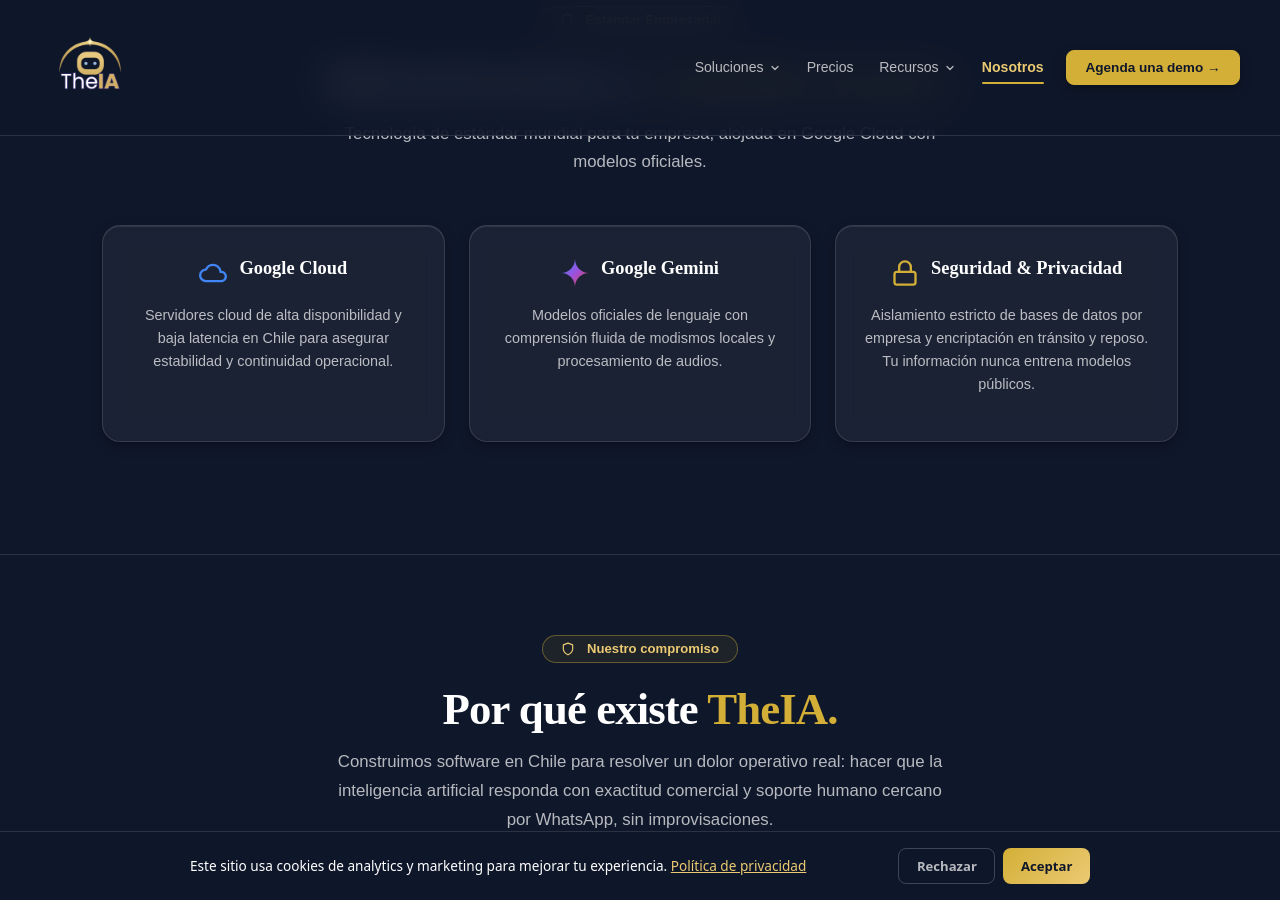
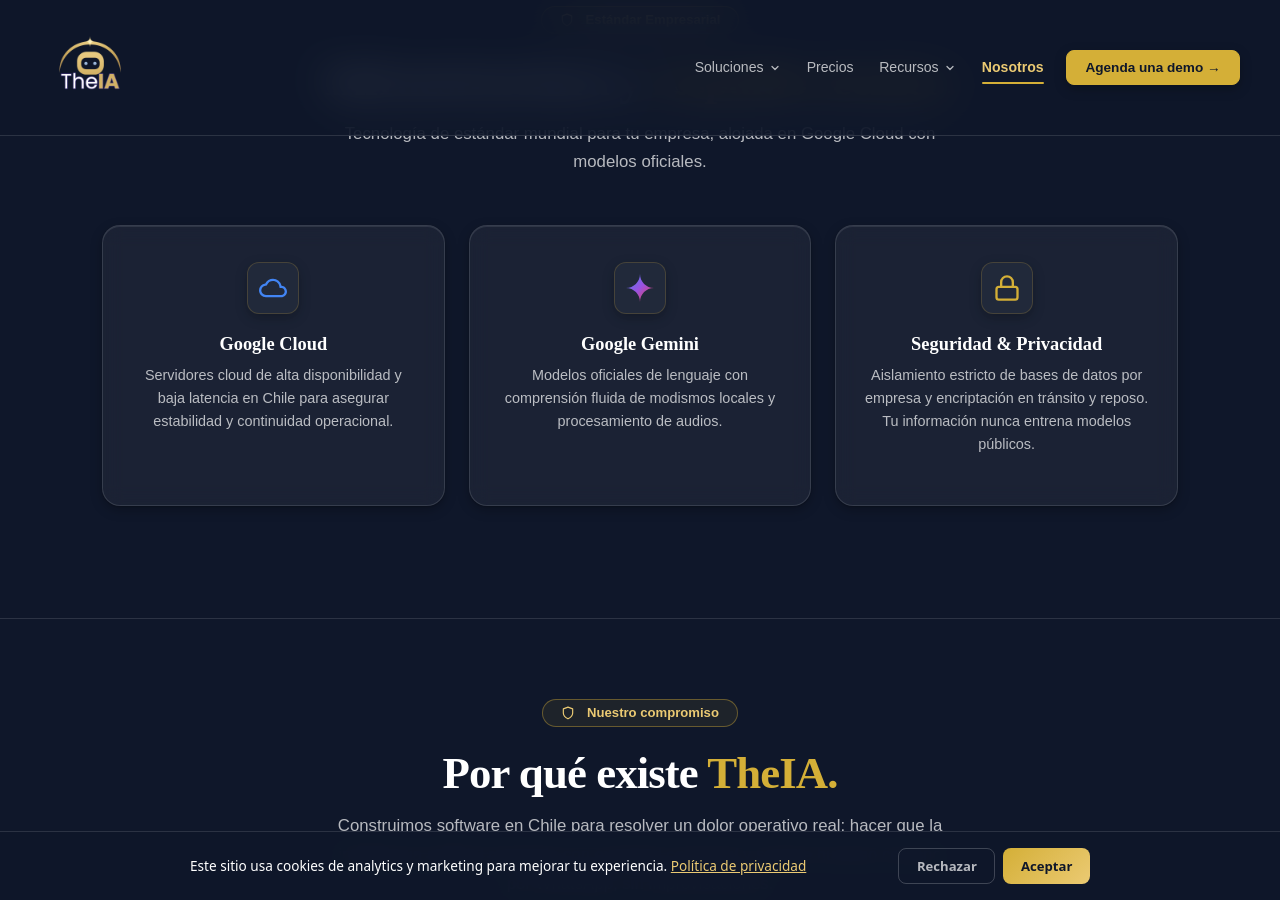
Before and after one commit to rodmera/theia-landing, a Jekyll site: the page nosotros.html, which Jekyll copies as it is, in a window 1280 px wide and 900 px high, scrolled down 1177 px. Built offline with Jekyll 4.4.1, drawn with Linux system fonts in a browser that asks for light colours; a script that is not in the unit is left out.

Commit message:
fix(nosotros): alinear verticalmente icono, titulo y texto en cards de respaldo e incorporar regla en linter UX

```diff
--- a/nosotros.html
+++ b/nosotros.html
@@ -687,20 +687,23 @@
       </div>
 
       <div class="respaldo-grid reveal" style="display: grid; grid-template-columns: repeat(auto-fit, minmax(280px, 1fr)); gap: 1.5rem; margin-bottom: 2rem;">
-        <div class="glass-card theia-card" style="background:var(--glass); border:1px solid var(--glass-border); border-radius:18px; padding:2rem 1.75rem; backdrop-filter:blur(10px);">
-          <div class="theia-card__visual" style="display:flex; align-items:center; gap:0.75rem; margin-bottom:1rem;">
+        <div class="glass-card theia-card" style="background:var(--glass); border:1px solid var(--glass-border); border-radius:18px; padding:2.25rem 1.75rem; backdrop-filter:blur(10px); text-align:center; display:flex; flex-direction:column; align-items:center;">
+          <div class="theia-card__visual" style="margin-bottom:1.25rem; display:flex; justify-content:center; align-items:center;">
+            <div class="piece-icon-wrap">
               <svg xmlns="http://www.w3.org/2000/svg" width="28" height="28" viewBox="0 0 24 24">
                 <path fill="#4285F4" d="M19.35 10.04A7.49 7.49 0 0 0 12 4C9.11 4 6.6 5.64 5.35 8.04A5.994 5.994 0 0 0 0 14c0 3.31 2.69 6 6 6h13c2.76 0 5-2.24 5-5 0-2.64-2.14-4.78-4.65-4.96zM19 18H6c-2.21 0-4-1.79-4-4 0-2.05 1.53-3.76 3.56-3.97l1.07-.11.5-.95A5.48 5.48 0 0 1 12 6c2.62 0 4.88 1.86 5.39 4.43l.3 1.5 1.53.11c1.56.1 2.78 1.41 2.78 2.96 0 1.65-1.35 3-3 3z"/>
               </svg>
-            <h3 style="color:var(--text); font-family:'Merriweather',serif; font-size:1.15rem; font-weight:700; margin:0;">Google Cloud</h3>
             </div>
-          <div class="theia-card__content">
-            <p style="color:var(--text-sub); font-size:0.9rem; line-height:1.6; margin:0;">Servidores cloud de alta disponibilidad y baja latencia en Chile para asegurar estabilidad y continuidad operacional.</p>
+          </div>
+          <div class="theia-card__content" style="text-align:center; display:flex; flex-direction:column; align-items:center; width:100%;">
+            <h3 style="color:var(--text); font-family:'Merriweather',serif; font-size:1.2rem; font-weight:700; margin:0 0 0.75rem; text-align:center;">Google Cloud</h3>
+            <p style="color:var(--text-sub); font-size:0.92rem; line-height:1.6; margin:0; text-align:center;">Servidores cloud de alta disponibilidad y baja latencia en Chile para asegurar estabilidad y continuidad operacional.</p>
           </div>
         </div>
 
-        <div class="glass-card theia-card" style="background:var(--glass); border:1px solid var(--glass-border); border-radius:18px; padding:2rem 1.75rem; backdrop-filter:blur(10px);">
-          <div class="theia-card__visual" style="display:flex; align-items:center; gap:0.75rem; margin-bottom:1rem;">
+        <div class="glass-card theia-card" style="background:var(--glass); border:1px solid var(--glass-border); border-radius:18px; padding:2.25rem 1.75rem; backdrop-filter:blur(10px); text-align:center; display:flex; flex-direction:column; align-items:center;">
+          <div class="theia-card__visual" style="margin-bottom:1.25rem; display:flex; justify-content:center; align-items:center;">
+            <div class="piece-icon-wrap">
               <svg xmlns="http://www.w3.org/2000/svg" width="28" height="28" viewBox="0 0 24 24" fill="none">
                 <path d="M12 0C12 6.627 6.627 12 0 12C6.627 12 12 17.373 12 24C12 17.373 17.373 12 24 12C17.373 12 12 6.627 12 0Z" fill="url(#gemini-grad-nosotros)"/>
                 <defs>
@@ -711,20 +714,23 @@
                   </linearGradient>
                 </defs>
               </svg>
-            <h3 style="color:var(--text); font-family:'Merriweather',serif; font-size:1.15rem; font-weight:700; margin:0;">Google Gemini</h3>
             </div>
-          <div class="theia-card__content">
-            <p style="color:var(--text-sub); font-size:0.9rem; line-height:1.6; margin:0;">Modelos oficiales de lenguaje con comprensión fluida de modismos locales y procesamiento de audios.</p>
+          </div>
+          <div class="theia-card__content" style="text-align:center; display:flex; flex-direction:column; align-items:center; width:100%;">
+            <h3 style="color:var(--text); font-family:'Merriweather',serif; font-size:1.2rem; font-weight:700; margin:0 0 0.75rem; text-align:center;">Google Gemini</h3>
+            <p style="color:var(--text-sub); font-size:0.92rem; line-height:1.6; margin:0; text-align:center;">Modelos oficiales de lenguaje con comprensión fluida de modismos locales y procesamiento de audios.</p>
           </div>
         </div>
 
-        <div class="glass-card theia-card" style="background:var(--glass); border:1px solid var(--glass-border); border-radius:18px; padding:2rem 1.75rem; backdrop-filter:blur(10px);">
-          <div class="theia-card__visual" style="display:flex; align-items:center; gap:0.75rem; margin-bottom:1rem;">
+        <div class="glass-card theia-card" style="background:var(--glass); border:1px solid var(--glass-border); border-radius:18px; padding:2.25rem 1.75rem; backdrop-filter:blur(10px); text-align:center; display:flex; flex-direction:column; align-items:center;">
+          <div class="theia-card__visual" style="margin-bottom:1.25rem; display:flex; justify-content:center; align-items:center;">
+            <div class="piece-icon-wrap">
               <svg xmlns="http://www.w3.org/2000/svg" width="28" height="28" viewBox="0 0 24 24" fill="none" stroke="currentColor" stroke-width="2" stroke-linecap="round" stroke-linejoin="round" style="color:var(--gold);"><rect x="3" y="11" width="18" height="11" rx="2" ry="2"/><path d="M7 11V7a5 5 0 0 1 10 0v4"/></svg>
-            <h3 style="color:var(--text); font-family:'Merriweather',serif; font-size:1.15rem; font-weight:700; margin:0;">Seguridad &amp; Privacidad</h3>
             </div>
-          <div class="theia-card__content">
-            <p style="color:var(--text-sub); font-size:0.9rem; line-height:1.6; margin:0;">Aislamiento estricto de bases de datos por empresa y encriptación en tránsito y reposo. Tu información nunca entrena modelos públicos.</p>
+          </div>
+          <div class="theia-card__content" style="text-align:center; display:flex; flex-direction:column; align-items:center; width:100%;">
+            <h3 style="color:var(--text); font-family:'Merriweather',serif; font-size:1.2rem; font-weight:700; margin:0 0 0.75rem; text-align:center;">Seguridad &amp; Privacidad</h3>
+            <p style="color:var(--text-sub); font-size:0.92rem; line-height:1.6; margin:0; text-align:center;">Aislamiento estricto de bases de datos por empresa y encriptación en tránsito y reposo. Tu información nunca entrena modelos públicos.</p>
           </div>
         </div>
       </div>
```
Also changed, not shown: 1 other file. Lines whose indentation alone changed are shown as unchanged.
